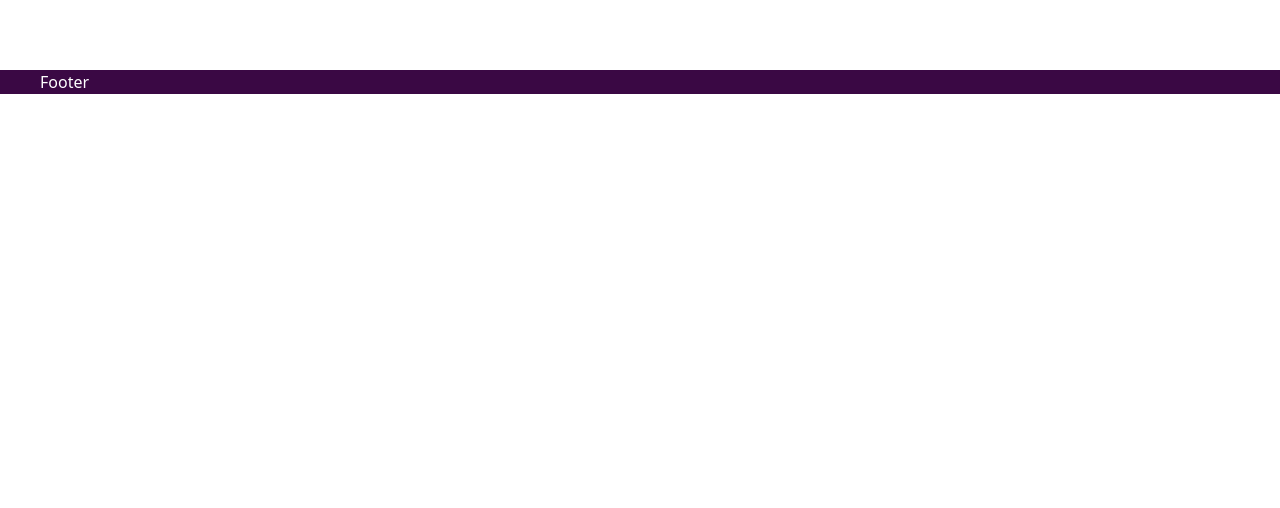
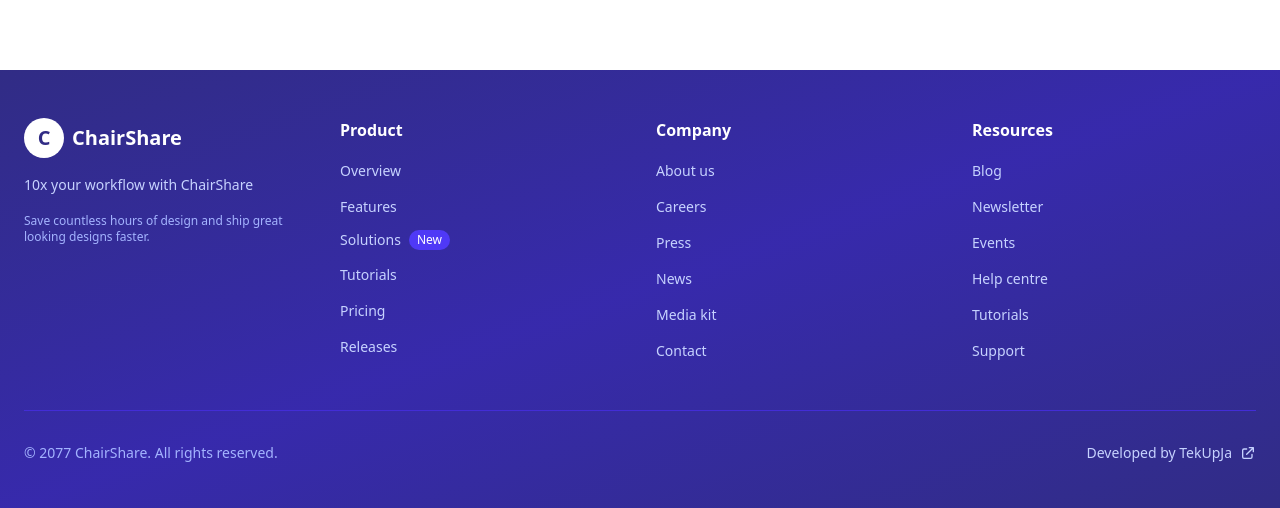
Before and after one commit to KayviaHarriott/chair-share, a React (Vite) app: page / in a window 1280 px wide. Shown: the part 1242-1750 px from the top of the page. Before the commit the page ends 1336 px from the top, so only its background shows below. Built offline with nearby package versions, Linux system fonts and the light colour scheme.

Commit message:
feat(footer): add modern footer component with TekUpJa credit

```diff
--- a/src/navigation/Footer.tsx
+++ b/src/navigation/Footer.tsx
@@ -1,12 +1,174 @@
+import { Link } from "react-router-dom";
+
 export const Footer = () => {
   return (
-    <div className="bg-[#3A0844] flex justify-center">
-      <div className="max-w-[1200px] w-full text-white">
-        <div className="">
-          {/* Footer Code Here */}
-          <p>Footer</p>
+    <footer className="bg-gradient-to-br from-indigo-900 via-indigo-800 to-indigo-900 text-white">
+      {/* Footer Code Here */}
+      <div className="container mx-auto px-6 py-12">
+        <div className="grid grid-cols-1 md:grid-cols-2 lg:grid-cols-4 gap-8">
+          {/* Brand Section */}
+          <div className="space-y-4">
+            <div className="flex items-center gap-2">
+              <div className="w-10 h-10 bg-white rounded-full flex items-center justify-center">
+                <span className="text-indigo-900 font-bold text-xl">C</span>
+              </div>
+              <h3 className="text-xl font-bold">ChairShare</h3>
+            </div>
+            <p className="text-indigo-200 text-sm leading-relaxed">
+              10x your workflow with ChairShare
+            </p>
+            <p className="text-indigo-300 text-xs">
+              Save countless hours of design and ship great looking designs faster.
+            </p>
+          </div>
+
+          {/* Product Links */}
+          <div>
+            <h4 className="font-semibold text-white mb-4">Product</h4>
+            <ul className="space-y-3">
+              <li>
+                <Link to="/" className="text-indigo-200 hover:text-white text-sm transition-colors">
+                  Overview
+                </Link>
+              </li>
+              <li>
+                <Link to="/" className="text-indigo-200 hover:text-white text-sm transition-colors">
+                  Features
+                </Link>
+              </li>
+              <li>
+                <div className="flex items-center gap-2">
+                  <Link to="/" className="text-indigo-200 hover:text-white text-sm transition-colors">
+                    Solutions
+                  </Link>
+                  <span className="bg-indigo-600 text-white text-xs px-2 py-0.5 rounded-full">
+                    New
+                  </span>
+                </div>
+              </li>
+              <li>
+                <Link to="/" className="text-indigo-200 hover:text-white text-sm transition-colors">
+                  Tutorials
+                </Link>
+              </li>
+              <li>
+                <Link to="/" className="text-indigo-200 hover:text-white text-sm transition-colors">
+                  Pricing
+                </Link>
+              </li>
+              <li>
+                <Link to="/updates" className="text-indigo-200 hover:text-white text-sm transition-colors">
+                  Releases
+                </Link>
+              </li>
+            </ul>
+          </div>
+
+          {/* Company Links */}
+          <div>
+            <h4 className="font-semibold text-white mb-4">Company</h4>
+            <ul className="space-y-3">
+              <li>
+                <Link to="/" className="text-indigo-200 hover:text-white text-sm transition-colors">
+                  About us
+                </Link>
+              </li>
+              <li>
+                <Link to="/" className="text-indigo-200 hover:text-white text-sm transition-colors">
+                  Careers
+                </Link>
+              </li>
+              <li>
+                <Link to="/" className="text-indigo-200 hover:text-white text-sm transition-colors">
+                  Press
+                </Link>
+              </li>
+              <li>
+                <Link to="/" className="text-indigo-200 hover:text-white text-sm transition-colors">
+                  News
+                </Link>
+              </li>
+              <li>
+                <Link to="/" className="text-indigo-200 hover:text-white text-sm transition-colors">
+                  Media kit
+                </Link>
+              </li>
+              <li>
+                <Link to="/" className="text-indigo-200 hover:text-white text-sm transition-colors">
+                  Contact
+                </Link>
+              </li>
+            </ul>
+          </div>
+
+          {/* Resources Links */}
+          <div>
+            <h4 className="font-semibold text-white mb-4">Resources</h4>
+            <ul className="space-y-3">
+              <li>
+                <Link to="/" className="text-indigo-200 hover:text-white text-sm transition-colors">
+                  Blog
+                </Link>
+              </li>
+              <li>
+                <Link to="/" className="text-indigo-200 hover:text-white text-sm transition-colors">
+                  Newsletter
+                </Link>
+              </li>
+              <li>
+                <Link to="/" className="text-indigo-200 hover:text-white text-sm transition-colors">
+                  Events
+                </Link>
+              </li>
+              <li>
+                <Link to="/" className="text-indigo-200 hover:text-white text-sm transition-colors">
+                  Help centre
+                </Link>
+              </li>
+              <li>
+                <Link to="/" className="text-indigo-200 hover:text-white text-sm transition-colors">
+                  Tutorials
+                </Link>
+              </li>
+              <li>
+                <Link to="/" className="text-indigo-200 hover:text-white text-sm transition-colors">
+                  Support
+                </Link>
+              </li>
+            </ul>
+          </div>
+        </div>
+
+        {/* Bottom Bar */}
+        <div className="mt-12 pt-8 border-t border-indigo-700">
+          <div className="flex flex-col md:flex-row justify-between items-center gap-4">
+            <p className="text-indigo-300 text-sm">
+              © 2077 ChairShare. All rights reserved.
+            </p>
+            <a
+              href="https://tekupja.com"
+              target="_blank"
+              rel="noopener noreferrer"
+              className="flex items-center gap-2 text-indigo-200 hover:text-white text-sm transition-colors group"
+            >
+              <span>Developed by TekUpJa</span>
+              <svg
+                className="w-4 h-4 group-hover:translate-x-0.5 group-hover:-translate-y-0.5 transition-transform"
+                fill="none"
+                stroke="currentColor"
+                viewBox="0 0 24 24"
+              >
+                <path
+                  strokeLinecap="round"
+                  strokeLinejoin="round"
+                  strokeWidth={2}
+                  d="M10 6H6a2 2 0 00-2 2v10a2 2 0 002 2h10a2 2 0 002-2v-4M14 4h6m0 0v6m0-6L10 14"
+                />
+              </svg>
+            </a>
+          </div>
         </div>
       </div>
-    </div>
+    </footer>
   );
 };
```
